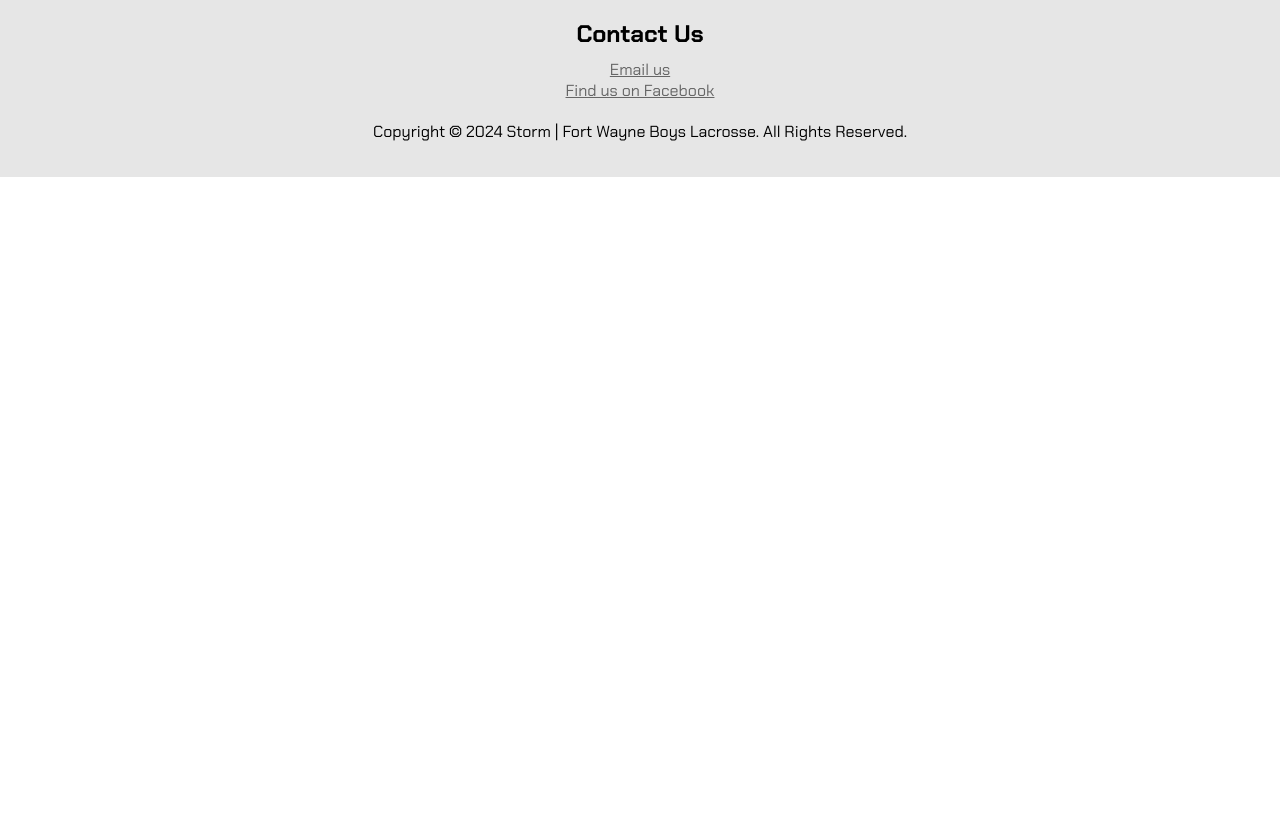
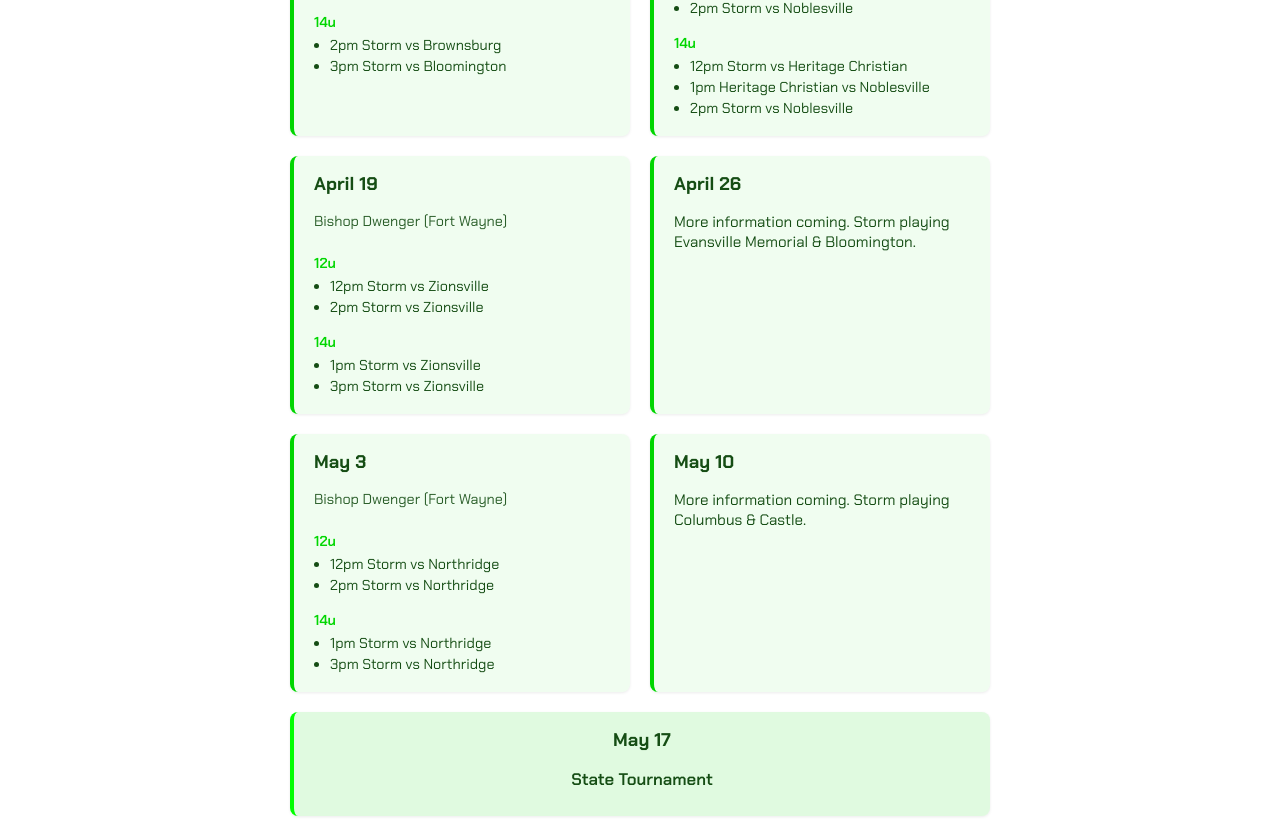
Before and after one commit to jhaagen/storm-lacrosse, a React (Create React App) app: page /schedule in a window 1280 px wide. Shown: the part 1112-1940 px from the top of the page. Before the commit the page ends 1289 px from the top, so only its background shows below. Built offline with nearby package versions, Linux system fonts and the light colour scheme; a web font is replaced by a local one.

Commit message:
updated the schedule for 2026

```diff
--- a/src/App.scss
+++ b/src/App.scss
@@ -104,6 +104,92 @@
     }
 }
 
+.schedule-section {
+    margin-top: 2rem;
+    text-align: center;
+
+    h2 {
+        margin-bottom: 1.25rem;
+    }
+}
+
+.schedule-cards {
+    display: flex;
+    flex-direction: column;
+    gap: 1.25rem;
+    max-width: 520px;
+    margin: 0 auto;
+}
+
+.schedule-card {
+    background: rgba(0, 214, 0, 0.06);
+    border-radius: 8px;
+    padding: 1rem 1.25rem;
+    text-align: left;
+    box-shadow: 0 1px 3px rgba(0, 0, 0, 0.08);
+    border-left: 4px solid #00d600;
+
+    &__date {
+        margin: 0 0 0.35em;
+        padding-top: 0;
+        font-size: 1.15rem;
+        color: #154d14;
+    }
+
+    &__location {
+        margin: 0 0 0.75rem;
+        font-size: 0.9rem;
+        color: #154d14;
+        opacity: 0.9;
+    }
+
+    &__note {
+        margin: 0;
+        font-size: 0.95rem;
+        color: #154d14;
+    }
+
+    &__games {
+        display: flex;
+        flex-direction: column;
+        gap: 0.75rem;
+    }
+
+    &__division {
+        ul {
+            margin: 0.25em 0 0 1rem;
+            padding: 0;
+            list-style: disc;
+        }
+        li {
+            margin-bottom: 0.2em;
+            font-size: 0.9rem;
+            color: #154d14;
+        }
+    }
+
+    &__division-label {
+        font-weight: 600;
+        font-size: 0.9rem;
+        color: #00d600;
+    }
+
+    &:last-child {
+        grid-column: 1 / -1;
+        background: rgba(0, 214, 0, 0.12);
+        border-left-color: lime;
+        text-align: center;
+
+        .schedule-card__date {
+            color: #154d14;
+        }
+        .schedule-card__note {
+            font-size: 1.05rem;
+            font-weight: 600;
+        }
+    }
+}
+
 .contact {
     h2 {
         padding: 30px 0;
@@ -124,6 +210,13 @@
 }
 
 @media screen and (min-width: 767px) {
+    .schedule-cards {
+        max-width: none;
+        display: grid;
+        grid-template-columns: repeat(2, 1fr);
+        gap: 1.25rem;
+    }
+
     .container {
         margin: 0 auto;
         width: 90%;
@@ -159,4 +252,9 @@
         max-width: 1180px;
     }
 
+    .schedule-cards {
+        max-width: 700px;
+        margin-left: auto;
+        margin-right: auto;
+    }
 }
--- a/src/pages/schedule.js
+++ b/src/pages/schedule.js
@@ -1,6 +1,56 @@
 import React from 'react';
 import Banner from '../components/banner';
 import Navbar from '../components/navbar';
+
+const SPRING_2026_SCHEDULE = [
+  {
+    date: 'April 12',
+    location: 'Brownsburg (Bulldog Blvd)',
+    games: {
+      '12u': ['11am Brownsburg vs Storm', '12pm Storm vs Bloomington'],
+      '14u': ['2pm Storm vs Brownsburg', '3pm Storm vs Bloomington'],
+    },
+  },
+  {
+    date: 'April 18',
+    location: 'Van Hoozen (Fort Wayne)',
+    games: {
+      '12u': ['12pm Storm vs Heritage Christian', '1pm Noblesville vs Heritage Christian', '2pm Storm vs Noblesville'],
+      '14u': ['12pm Storm vs Heritage Christian', '1pm Heritage Christian vs Noblesville', '2pm Storm vs Noblesville'],
+    },
+  },
+  {
+    date: 'April 19',
+    location: 'Bishop Dwenger (Fort Wayne)',
+    games: {
+      '12u': ['12pm Storm vs Zionsville', '2pm Storm vs Zionsville'],
+      '14u': ['1pm Storm vs Zionsville', '3pm Storm vs Zionsville'],
+    },
+  },
+  {
+    date: 'April 26',
+    location: null,
+    note: 'More information coming. Storm playing Evansville Memorial & Bloomington.',
+  },
+  {
+    date: 'May 3',
+    location: 'Bishop Dwenger (Fort Wayne)',
+    games: {
+      '12u': ['12pm Storm vs Northridge', '2pm Storm vs Northridge'],
+      '14u': ['1pm Storm vs Northridge', '3pm Storm vs Northridge'],
+    },
+  },
+  {
+    date: 'May 10',
+    location: null,
+    note: 'More information coming. Storm playing Columbus & Castle.',
+  },
+  {
+    date: 'May 17',
+    location: null,
+    note: 'State Tournament',
+  },
+];
 
 function Schedule() {
   return (
@@ -14,86 +64,49 @@
         <div className='columns'>
           <div className='column'>
             <h2>Winter Training Schedule</h2>
-            <p>Sunday Mornings <br />8:00am - 10:00pm <br />January 11th - End of March<br/>
+            <p>Sunday Mornings <br />8:00am - 10:00pm <br />January 11th - End of March<br />
               At PSM Empowered (<a href="https://maps.app.goo.gl/fTatdYHzMGEiv4Az7" aria-label="PSM Empowered">map</a>) </p>
-              <iframe src="https://www.google.com/maps/embed?pb=!1m18!1m12!1m3!1d3053.011948370305!2d-85.16902202405102!3d41.195753307860066!2m3!1f0!2f0!3f0!3m2!1i1024!2i768!4f13.1!3m3!1m2!1s0x8815e375e367880f%3A0x8c2de7590d02399e!2sPSM%20Empowered!5e1!3m2!1sen!2sus!4v1761570952453!5m2!1sen!2sus" width="300" height="225" allowfullscreen="" loading="lazy" referrerpolicy="no-referrer-when-downgrade" title="PSM Empowered"></iframe>
+            <iframe src="https://www.google.com/maps/embed?pb=!1m18!1m12!1m3!1d3053.011948370305!2d-85.16902202405102!3d41.195753307860066!2m3!1f0!2f0!3f0!3m2!1i1024!2i768!4f13.1!3m3!1m2!1s0x8815e375e367880f%3A0x8c2de7590d02399e!2sPSM%20Empowered!5e1!3m2!1sen!2sus!4v1761570952453!5m2!1sen!2sus" width="300" height="225" allowFullScreen="" loading="lazy" referrerPolicy="no-referrer-when-downgrade" title="PSM Empowered"></iframe>
           </div>
 
           <div className='column'>
             <h2>Spring Training Schedule</h2>
-              <p>Tuesdays & Thursdays <br />6:00pm - 7:30pm <br />Beginning of March - The End of May <br/>
+            <p>Tuesdays & Thursdays <br />6:00pm - 7:30pm <br />Beginning of March - The End of May <br />
               At Perry Hill Elementary (<a href="https://maps.app.goo.gl/NpiDyWCZtUv2iYRZ6" aria-label="Perry Hill Elementary Map">map</a>) </p>
-              <iframe src="https://www.google.com/maps/embed?pb=!1m18!1m12!1m3!1d4348.166947972989!2d-85.13721921318974!3d41.20278843911993!2m3!1f0!2f0!3f0!3m2!1i1024!2i768!4f13.1!3m3!1m2!1s0x881608441ccf89cd%3A0x3ee843eaf3f847ee!2sPerry%20Hill%20Elementary%20School!5e1!3m2!1sen!2sus!4v1733604437426!5m2!1sen!2sus" width="300" height="225" allowfullscreen="" loading="lazy" referrerpolicy="no-referrer-when-downgrade" title="Perry Hill Elementary"></iframe>
+            <iframe src="https://www.google.com/maps/embed?pb=!1m18!1m12!1m3!1d4348.166947972989!2d-85.13721921318974!3d41.20278843911993!2m3!1f0!2f0!3f0!3m2!1i1024!2i768!4f13.1!3m3!1m2!1s0x881608441ccf89cd%3A0x3ee843eaf3f847ee!2sPerry%20Hill%20Elementary%20School!5e1!3m2!1sen!2sus!4v1733604437426!5m2!1sen!2sus" width="300" height="225" allowFullScreen="" loading="lazy" referrerPolicy="no-referrer-when-downgrade" title="Perry Hill Elementary"></iframe>
           </div>
         </div>
 
-            <div className='centered'>
-              <br /> <br />
+        <div className='schedule-section'>
           <h2>Spring 2026 Games</h2>
-
-              <h3>Schedule Coming soon!</h3>
-              {/* <table className="schedule-table">
-                <tr>
-                  <th>Date</th>
-                  <th>Time</th>
-                  <th>Opponent</th>
-                  <th>Location</th>
-                </tr>
-                <tr>
-                  <td>March 23rd</td>
-                  <td>11am, 12:15pm, 1:30pm, 2:15pm</td>
-                  <td>Westfield</td>
-                  <td>Bishop Dwenger</td>
-                </tr>
-                <tr>
-                  <td>April 13th</td>
-                  <td>12:00pm, 1:00pm, 2:00pm, 3:00pm</td>
-                  <td>Northridge</td>
-                  <td>Bishop Dwenger</td>
-                </tr>
-                <tr>
-                  <td>April 19th</td>
-                  <td>12:00pm, 1:00pm, 2:00pm, 3:00pm</td>
-                  <td>Evansville North &amp; Bloomington</td>
-                  <td>Bloomington, IN</td>
-                </tr>
-                <tr>
-                  <td>April 27th</td>
-                  <td>11:00am, 12:00pm, 3:00pm, 4:00pm</td>
-                  <td>Brownsburg &amp; Noblesville</td>
-                  <td>Bishop Dwenger</td>
-                </tr>
-                <tr>
-                  <td>May 3rd</td>
-                  <td>1:00am, 12:30pm, 2:00pm</td>
-                  <td>Irish Youth Lacrosse &amp; Northridge</td>
-                  <td>Van Hoozen Community Park</td>
-                </tr>
-                <tr>
-                  <td>May 4th</td>
-                  <td>12:00pm, 1:15pm, 2:30pm, 3:45pm</td>
-                  <td>Zionsville &amp; Perry</td>
-                  <td>Zionsville, IN</td>
-                </tr>
-                <tr>
-                  <td>May 10th</td>
-                  <td>2:00pm, 3:00pm</td>
-                  <td>Carmel &amp; Columbus</td>
-                  <td>Carmel, IN</td>
-                </tr>
-                <tr>
-                  <td>May 17th</td>
-                  <td>TBD</td>
-                  <td>TBD</td>
-                  <td>Fishers, IN</td>
-                </tr>
-              </table> */}
-
-
+          <div className='schedule-cards'>
+            {SPRING_2026_SCHEDULE.map((event, index) => (
+              <article key={index} className='schedule-card'>
+                <h3 className='schedule-card__date'>{event.date}</h3>
+                {event.location && <p className='schedule-card__location'>{event.location}</p>}
+                {event.note ? (
+                  <p className='schedule-card__note'>{event.note}</p>
+                ) : (
+                  <div className='schedule-card__games'>
+                    {Object.entries(event.games).map(([age, list]) => (
+                      <div key={age} className='schedule-card__division'>
+                        <span className='schedule-card__division-label'>{age}</span>
+                        <ul>
+                          {list.map((game, i) => (
+                            <li key={i}>{game}</li>
+                          ))}
+                        </ul>
+                      </div>
+                    ))}
+                  </div>
+                )}
+              </article>
+            ))}
           </div>
         </div>
       </div>
-        )
+    </div>
+  );
 }
-;
+
 export default Schedule;
```
Lines whose indentation alone changed are shown as unchanged.
